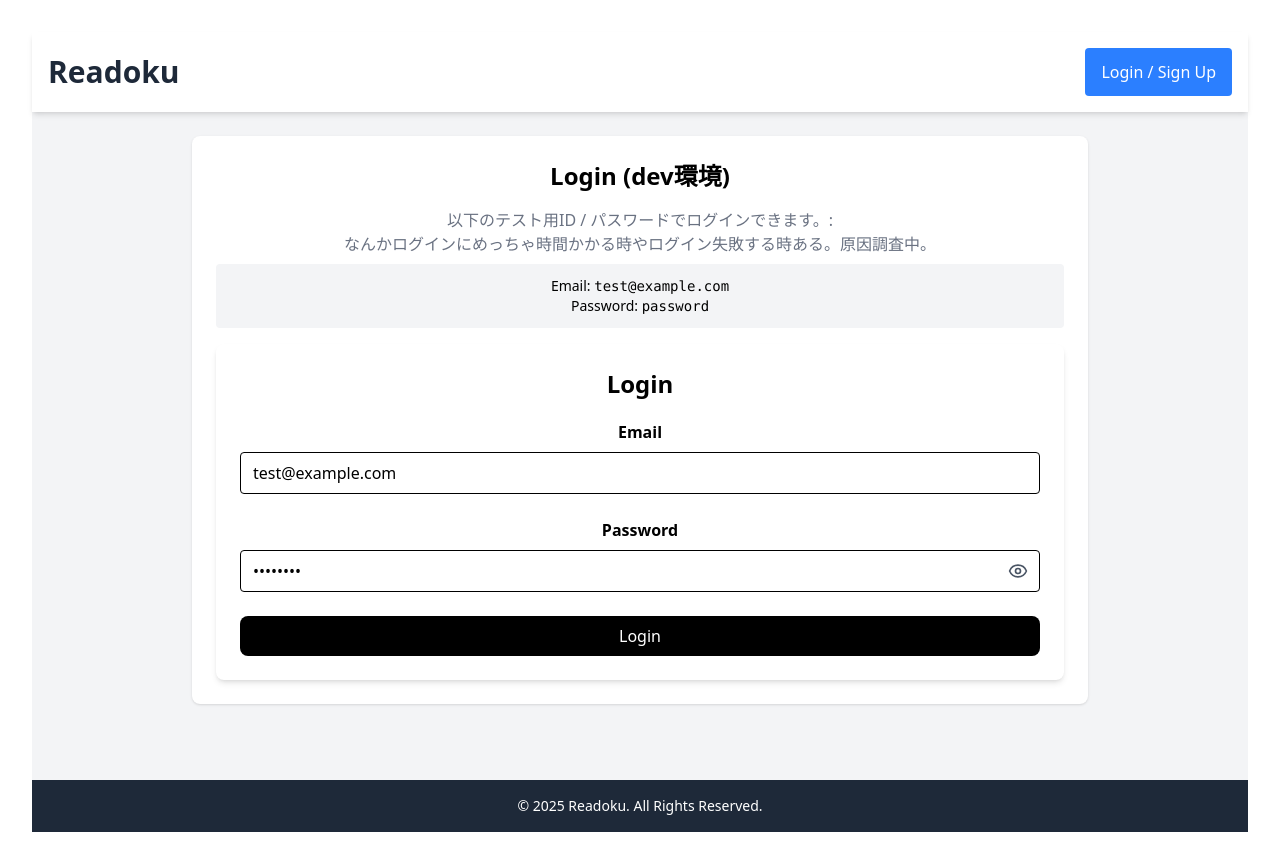
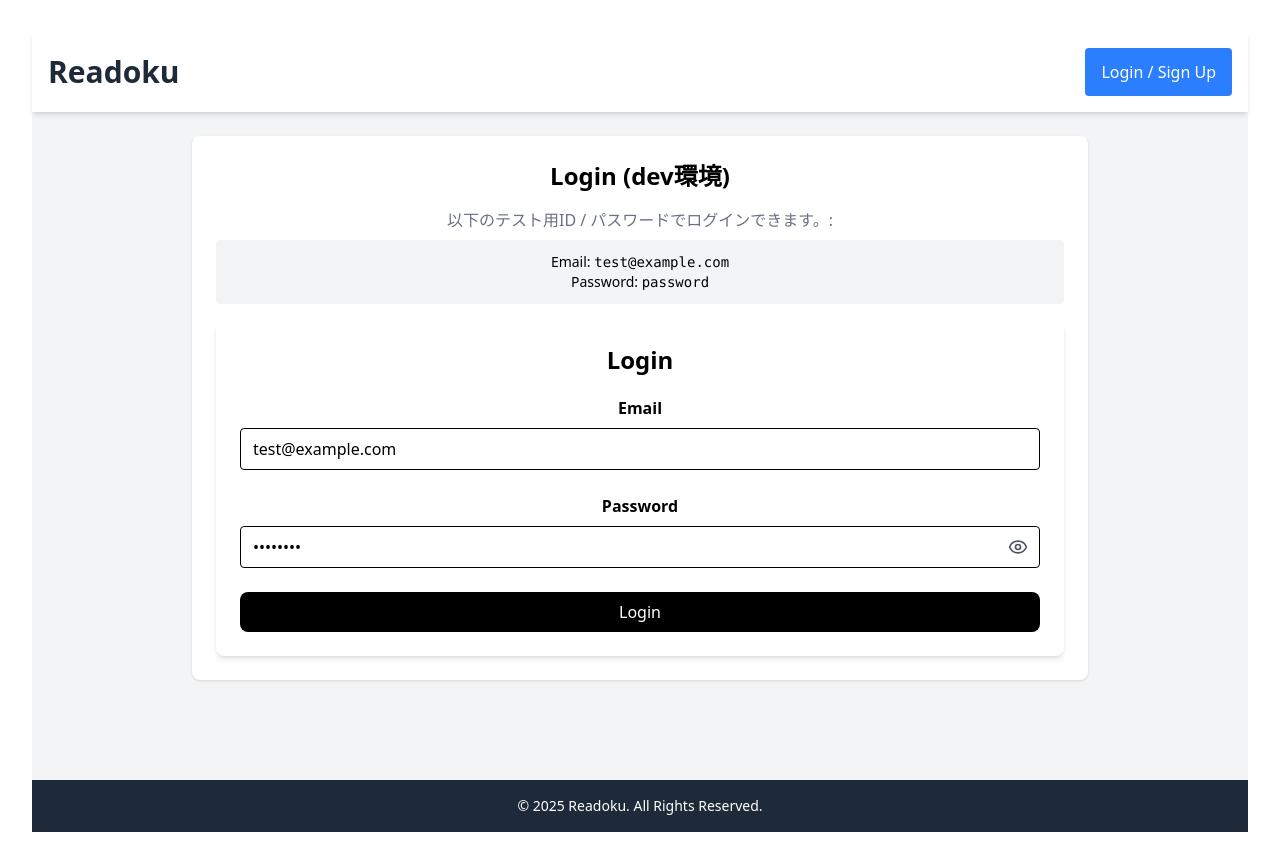
Before and after one commit to shuheikomatsuki/english-tadoku-app, a React (Vite) app in the folder frontend/: page /auth in a window 1280 px wide. Built offline with nearby package versions, Linux system fonts and the light colour scheme.

Commit message:
CDのテスト

```diff
--- a/frontend/src/components/AuthPage.tsx
+++ b/frontend/src/components/AuthPage.tsx
@@ -20,7 +20,6 @@ const AuthPage: React.FC = () => {
           <h2 className="text-2xl font-bold text-center">Login (dev環境)</h2>
           <p className="text-center text-gray-500 mb-2">
             以下のテスト用ID / パスワードでログインできます。:<br />
-            なんかログインにめっちゃ時間かかる時やログイン失敗する時ある。原因調査中。
           </p>
           <div className="text-center text-sm bg-gray-100 p-3 rounded">
             <p>Email: <code>{testEmail}</code></p>
```
